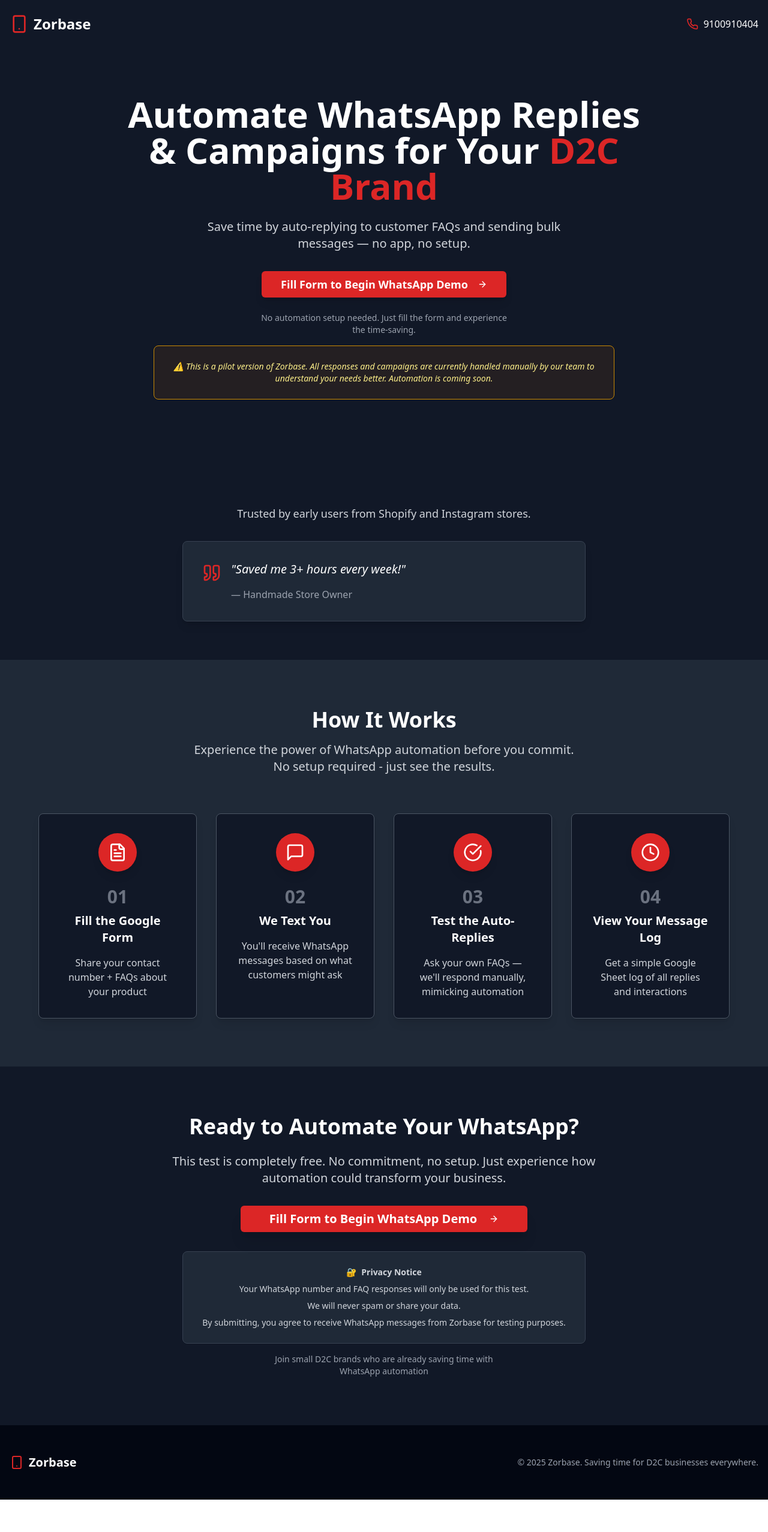
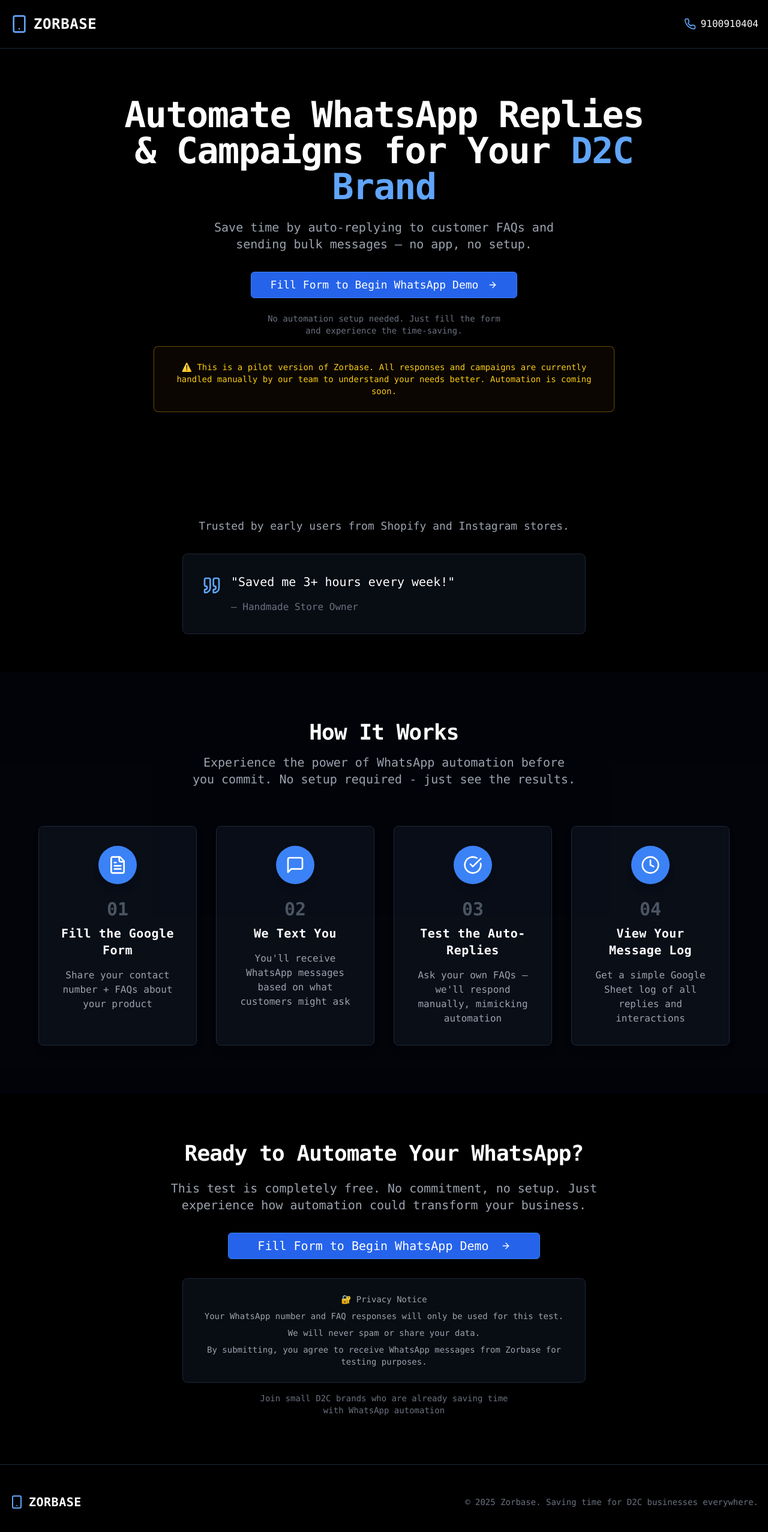
Before and after one commit to kartheek004/zorbase-reply-pilot, a React (Vite) app: page / in a window 1280 px wide. Shown: the top 2554 px of the page at 60% size. Before the commit the page ends 2500 px from the top, so only its background shows below. Built offline with nearby package versions, Linux system fonts and the light colour scheme.

Commit message:
Refactor: Apply Palantir-inspired UI styling
Apply Palantir's UI color scheme and font styles to the Zorbase landing page for a consistent look and feel.

```diff
--- a/src/pages/Index.tsx
+++ b/src/pages/Index.tsx
@@ -20,43 +20,43 @@ const Index = () => {
       title: "Fill the Google Form",
       description: "Share your contact number + FAQs about your product",
       icon: FileText,
-      color: "bg-red-600"
+      color: "bg-blue-500"
     },
     {
       number: "02",
       title: "We Text You",
       description: "You'll receive WhatsApp messages based on what customers might ask",
       icon: MessageSquare,
-      color: "bg-red-600"
+      color: "bg-blue-500"
     },
     {
       number: "03",
       title: "Test the Auto-Replies",
       description: "Ask your own FAQs — we'll respond manually, mimicking automation",
       icon: CheckCircle,
-      color: "bg-red-600"
+      color: "bg-blue-500"
     },
     {
       number: "04",
       title: "View Your Message Log",
       description: "Get a simple Google Sheet log of all replies and interactions",
       icon: Clock,
-      color: "bg-red-600"
+      color: "bg-blue-500"
     }
   ];
 
   return (
-    <div className="min-h-screen bg-gray-900 text-white">
+    <div className="min-h-screen bg-black text-white font-mono">
       {/* Header */}
-      <header className="container mx-auto px-4 py-6">
+      <header className="container mx-auto px-4 py-6 border-b border-gray-800">
         <div className="flex items-center justify-between">
           <div className="flex items-center space-x-2">
-            <Smartphone className="h-6 w-6 md:h-8 md:w-8 text-red-600" />
-            <span className="text-xl md:text-2xl font-bold text-white">Zorbase</span>
+            <Smartphone className="h-6 w-6 md:h-8 md:w-8 text-blue-400" />
+            <span className="text-xl md:text-2xl font-bold text-white tracking-wide">ZORBASE</span>
           </div>
 
           <div className="flex items-center space-x-2 text-white">
-            <Phone className="h-4 w-4 md:h-5 md:w-5 text-red-600" />
+            <Phone className="h-4 w-4 md:h-5 md:w-5 text-blue-400" />
             <span className="text-sm md:text-base font-medium">9100910404</span>
           </div>
         </div>
@@ -65,20 +65,20 @@ const Index = () => {
       {/* Hero Section */}
       <section className="container mx-auto px-4 py-12 md:py-20 text-center">
         <div className="max-w-4xl mx-auto">
-          <h1 className="text-3xl md:text-5xl lg:text-6xl font-bold text-white mb-6 leading-tight px-2">
+          <h1 className="text-3xl md:text-5xl lg:text-6xl font-bold text-white mb-6 leading-tight px-2 tracking-tight">
             Automate WhatsApp Replies & Campaigns for Your{" "}
-            <span className="text-red-600">
+            <span className="text-blue-400 font-mono">
               D2C Brand
             </span>
           </h1>
-          <p className="text-lg md:text-xl text-gray-300 mb-8 max-w-2xl mx-auto px-4">
+          <p className="text-lg md:text-xl text-gray-400 mb-8 max-w-2xl mx-auto px-4 font-light">
             Save time by auto-replying to customer FAQs and sending bulk messages — no app, no setup.
           </p>
 
           <div className="flex flex-col sm:flex-row gap-4 justify-center items-center mb-6">
             <Button
               size="lg"
-              className="bg-red-600 hover:bg-red-700 text-white px-6 md:px-8 py-3 text-base md:text-lg font-semibold shadow-lg hover:shadow-xl transition-all duration-300 w-full sm:w-auto"
+              className="bg-blue-600 hover:bg-blue-700 text-white px-6 md:px-8 py-3 text-base md:text-lg font-medium shadow-lg hover:shadow-xl transition-all duration-300 w-full sm:w-auto border border-blue-500 font-mono"
               onClick={openGoogleForm}
             >
               Fill Form to Begin WhatsApp Demo
@@ -86,15 +86,15 @@ const Index = () => {
             </Button>
           </div>
 
-          <p className="text-xs md:text-sm text-gray-400 max-w-md mx-auto px-4 mb-4">
+          <p className="text-xs md:text-sm text-gray-500 max-w-md mx-auto px-4 mb-4 font-light">
             No automation setup needed. Just fill the form and experience the time-saving.
           </p>
 
           {/* Manual MVP Disclaimer - moved here */}
           <div className="mb-8">
-            <Card className="border-yellow-600 bg-yellow-900/20 max-w-3xl mx-auto">
+            <Card className="border-yellow-600/50 bg-yellow-900/10 max-w-3xl mx-auto backdrop-blur-sm">
               <CardContent className="p-4 md:p-6 text-center">
-                <p className="text-yellow-200 text-xs md:text-sm italic">
+                <p className="text-yellow-400 text-xs md:text-sm font-light">
                   ⚠️ This is a pilot version of Zorbase.
                   All responses and campaigns are currently handled manually by our team to understand your needs better.
                   Automation is coming soon.
@@ -108,19 +108,19 @@ const Index = () => {
       {/* Trust Signal Section */}
       <section className="container mx-auto px-4 py-12 md:py-16">
         <div className="max-w-4xl mx-auto text-center">
-          <p className="text-base md:text-lg text-gray-300 mb-6 md:mb-8 px-4">
+          <p className="text-base md:text-lg text-gray-400 mb-6 md:mb-8 px-4 font-light">
             Trusted by early users from Shopify and Instagram stores.
           </p>
 
-          <Card className="border-gray-700 shadow-lg bg-gray-800 max-w-2xl mx-auto">
+          <Card className="border-gray-800 shadow-lg bg-gray-900/50 max-w-2xl mx-auto backdrop-blur-sm">
             <CardContent className="p-6 md:p-8">
               <div className="flex items-start space-x-4">
-                <Quote className="h-6 w-6 md:h-8 md:w-8 text-red-600 flex-shrink-0 mt-1" />
+                <Quote className="h-6 w-6 md:h-8 md:w-8 text-blue-400 flex-shrink-0 mt-1" />
                 <div className="text-left">
-                  <p className="text-lg md:text-xl text-white italic mb-4">
+                  <p className="text-lg md:text-xl text-white mb-4 font-light">
                     "Saved me 3+ hours every week!"
                   </p>
-                  <p className="text-sm md:text-base text-gray-400">
+                  <p className="text-sm md:text-base text-gray-500 font-mono">
                     — Handmade Store Owner
                   </p>
                 </div>
@@ -131,13 +131,13 @@ const Index = () => {
       </section>
 
       {/* How It Works Section */}
-      <section id="how-it-works" className="container mx-auto px-4 py-16 md:py-20 bg-gray-800">
+      <section id="how-it-works" className="container mx-auto px-4 py-16 md:py-20 bg-gray-950/50">
         <div className="max-w-6xl mx-auto">
           <div className="text-center mb-12 md:mb-16">
-            <h2 className="text-3xl md:text-4xl font-bold text-white mb-4 px-4">
+            <h2 className="text-3xl md:text-4xl font-bold text-white mb-4 px-4 tracking-tight">
               How It Works
             </h2>
-            <p className="text-lg md:text-xl text-gray-300 max-w-2xl mx-auto px-4">
+            <p className="text-lg md:text-xl text-gray-400 max-w-2xl mx-auto px-4 font-light">
               Experience the power of WhatsApp automation before you commit.
               No setup required - just see the results.
             </p>
@@ -145,16 +145,16 @@ const Index = () => {
 
           <div className="grid grid-cols-1 sm:grid-cols-2 lg:grid-cols-4 gap-6 md:gap-8">
             {steps.map((step, index) => (
-              <Card key={index} className="border-gray-600 shadow-lg hover:shadow-xl transition-all duration-300 relative overflow-hidden group bg-gray-900">
+              <Card key={index} className="border-gray-800 shadow-lg hover:shadow-xl transition-all duration-300 relative overflow-hidden group bg-gray-900/50 backdrop-blur-sm hover:border-blue-500/50">
                 <CardContent className="p-6 md:p-8 text-center relative z-10">
                   <div className={`inline-flex items-center justify-center w-12 h-12 md:w-16 md:h-16 rounded-full ${step.color} text-white mb-4 md:mb-6 shadow-lg`}>
                     <step.icon className="h-6 w-6 md:h-8 md:w-8" />
                   </div>
-                  <div className="text-2xl md:text-3xl font-bold text-gray-500 mb-2">{step.number}</div>
-                  <h3 className="text-lg md:text-xl font-semibold text-white mb-3 md:mb-4">{step.title}</h3>
-                  <p className="text-sm md:text-base text-gray-300 leading-relaxed">{step.description}</p>
+                  <div className="text-2xl md:text-3xl font-bold text-gray-600 mb-2 font-mono">{step.number}</div>
+                  <h3 className="text-lg md:text-xl font-semibold text-white mb-3 md:mb-4 tracking-wide">{step.title}</h3>
+                  <p className="text-sm md:text-base text-gray-400 leading-relaxed font-light">{step.description}</p>
                 </CardContent>
-                <div className="absolute inset-0 bg-gradient-to-br from-transparent to-red-900/20 opacity-0 group-hover:opacity-100 transition-opacity duration-300"></div>
+                <div className="absolute inset-0 bg-gradient-to-br from-transparent to-blue-900/20 opacity-0 group-hover:opacity-100 transition-opacity duration-300"></div>
               </Card>
             ))}
           </div>
@@ -164,17 +164,17 @@ const Index = () => {
       {/* CTA Section */}
       <section className="container mx-auto px-4 py-16 md:py-20">
         <div className="max-w-3xl mx-auto text-center">
-          <h2 className="text-3xl md:text-4xl font-bold text-white mb-6 px-4">
+          <h2 className="text-3xl md:text-4xl font-bold text-white mb-6 px-4 tracking-tight">
             Ready to Automate Your WhatsApp?
           </h2>
-          <p className="text-lg md:text-xl text-gray-300 mb-8 px-4">
+          <p className="text-lg md:text-xl text-gray-400 mb-8 px-4 font-light">
             This test is completely free. No commitment, no setup.
             Just experience how automation could transform your business.
           </p>
 
           <Button
             size="lg"
-            className="bg-red-600 hover:bg-red-700 text-white px-8 md:px-12 py-4 text-lg md:text-xl font-semibold shadow-xl hover:shadow-2xl transition-all duration-300 mb-8 w-full sm:w-auto"
+            className="bg-blue-600 hover:bg-blue-700 text-white px-8 md:px-12 py-4 text-lg md:text-xl font-medium shadow-xl hover:shadow-2xl transition-all duration-300 mb-8 w-full sm:w-auto border border-blue-500 font-mono"
             onClick={openGoogleForm}
           >
             Fill Form to Begin WhatsApp Demo
@@ -182,12 +182,12 @@ const Index = () => {
           </Button>
 
           {/* Privacy Notice */}
-          <Card className="border-gray-700 bg-gray-800 max-w-2xl mx-auto">
+          <Card className="border-gray-800 bg-gray-900/50 max-w-2xl mx-auto backdrop-blur-sm">
             <CardContent className="p-4 md:p-6">
-              <div className="text-xs md:text-sm text-gray-300 space-y-2">
+              <div className="text-xs md:text-sm text-gray-400 space-y-2 font-light">
                 <p className="flex items-center justify-center space-x-2">
                   <span>🔐</span>
-                  <span className="font-semibold">Privacy Notice</span>
+                  <span className="font-medium">Privacy Notice</span>
                 </p>
                 <p>Your WhatsApp number and FAQ responses will only be used for this test.</p>
                 <p>We will never spam or share your data.</p>
@@ -196,21 +196,21 @@ const Index = () => {
             </CardContent>
           </Card>
 
-          <p className="text-xs md:text-sm text-gray-400 mt-4 max-w-md mx-auto px-4">
+          <p className="text-xs md:text-sm text-gray-500 mt-4 max-w-md mx-auto px-4 font-light">
             Join small D2C brands who are already saving time with WhatsApp automation
           </p>
         </div>
       </section>
 
       {/* Footer */}
-      <footer className="bg-gray-950 text-white py-8 md:py-12">
+      <footer className="bg-black border-t border-gray-800 text-white py-8 md:py-12">
         <div className="container mx-auto px-4">
           <div className="flex flex-col md:flex-row justify-between items-center space-y-4 md:space-y-0">
             <div className="flex items-center space-x-2">
-              <Smartphone className="h-5 w-5 md:h-6 md:w-6 text-red-600" />
-              <span className="text-lg md:text-xl font-bold">Zorbase</span>
+              <Smartphone className="h-5 w-5 md:h-6 md:w-6 text-blue-400" />
+              <span className="text-lg md:text-xl font-bold tracking-wide">ZORBASE</span>
             </div>
-            <div className="text-xs md:text-sm text-gray-400 text-center">
+            <div className="text-xs md:text-sm text-gray-500 text-center font-mono">
               © 2025 Zorbase. Saving time for D2C businesses everywhere.
             </div>
           </div>
```
